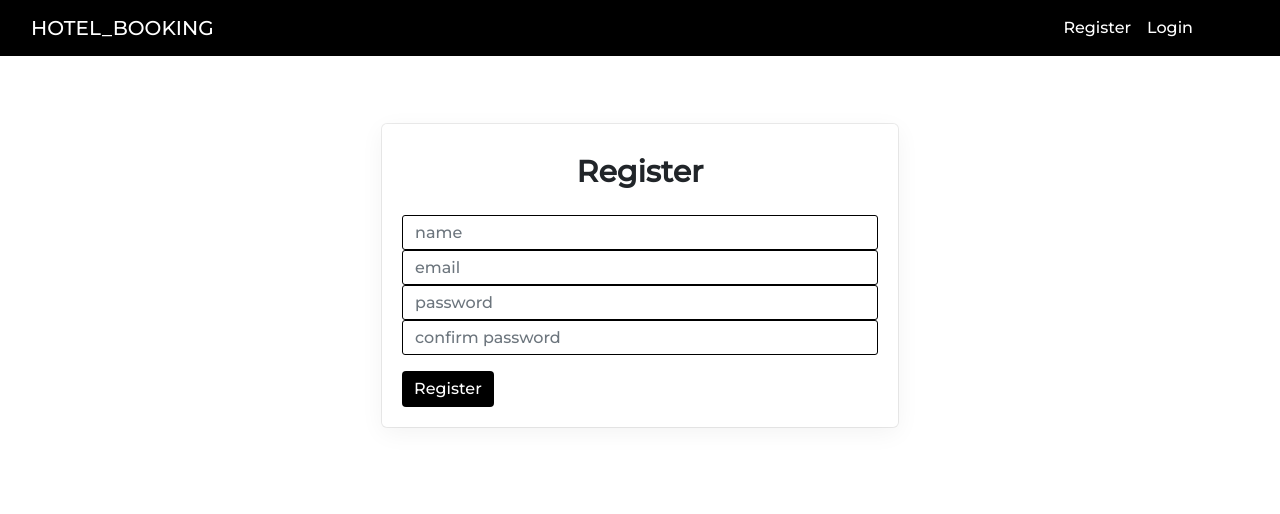
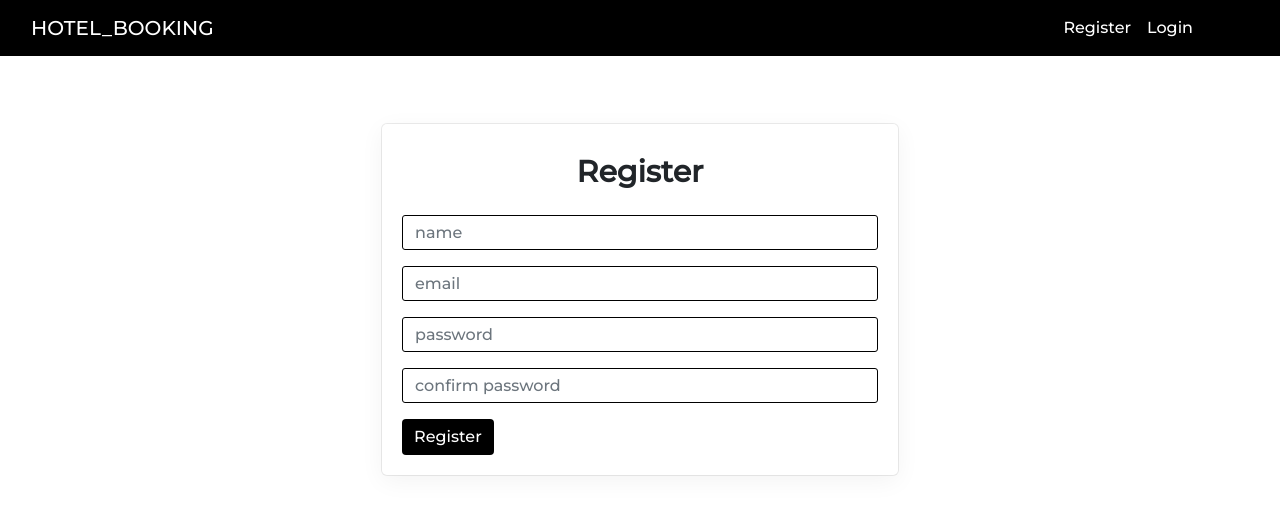
Before and after one commit to Karan1500/Hotel-booking-website-client, a React (Create React App) app: page /register in a window 1280 px wide. Shown: the top 514 px of the page. Built offline with nearby package versions, Linux system fonts and the light colour scheme.

Commit message:
css related changes

```diff
--- a/src/screens/Register.js
+++ b/src/screens/Register.js
@@ -53,9 +53,9 @@ function Register() {
                     {success && (<Success message='You have registered successfully'/>)}
                     <div className="bs">
                         <h2>Register</h2>
-                        <input type='text' className='form-control' placeholder='name' value={name} onChange={(e) => setName(e.target.value)}/>
-                        <input type='email' className='form-control' placeholder='email' value={email} onChange={(e) => setEmail(e.target.value)}/>
-                        <input type='password' className='form-control' placeholder='password' value={password} onChange={(e) => setPassword(e.target.value)}/>
+                        <input type='text' className='form-control newlog' placeholder='name' value={name} onChange={(e) => setName(e.target.value)}/>
+                        <input type='email' className='form-control newlog' placeholder='email' value={email} onChange={(e) => setEmail(e.target.value)}/>
+                        <input type='password' className='form-control newlog' placeholder='password' value={password} onChange={(e) => setPassword(e.target.value)}/>
                         <input type='password' className='form-control' placeholder='confirm password' value={cpassword} onChange={(e) => setCpassword(e.target.value)}/>
                         <button className="btn btn-primary mt-3" onClick={register} style={{backgroundColor: 'black', border: 'none'}}>Register</button>
                     </div>
```
